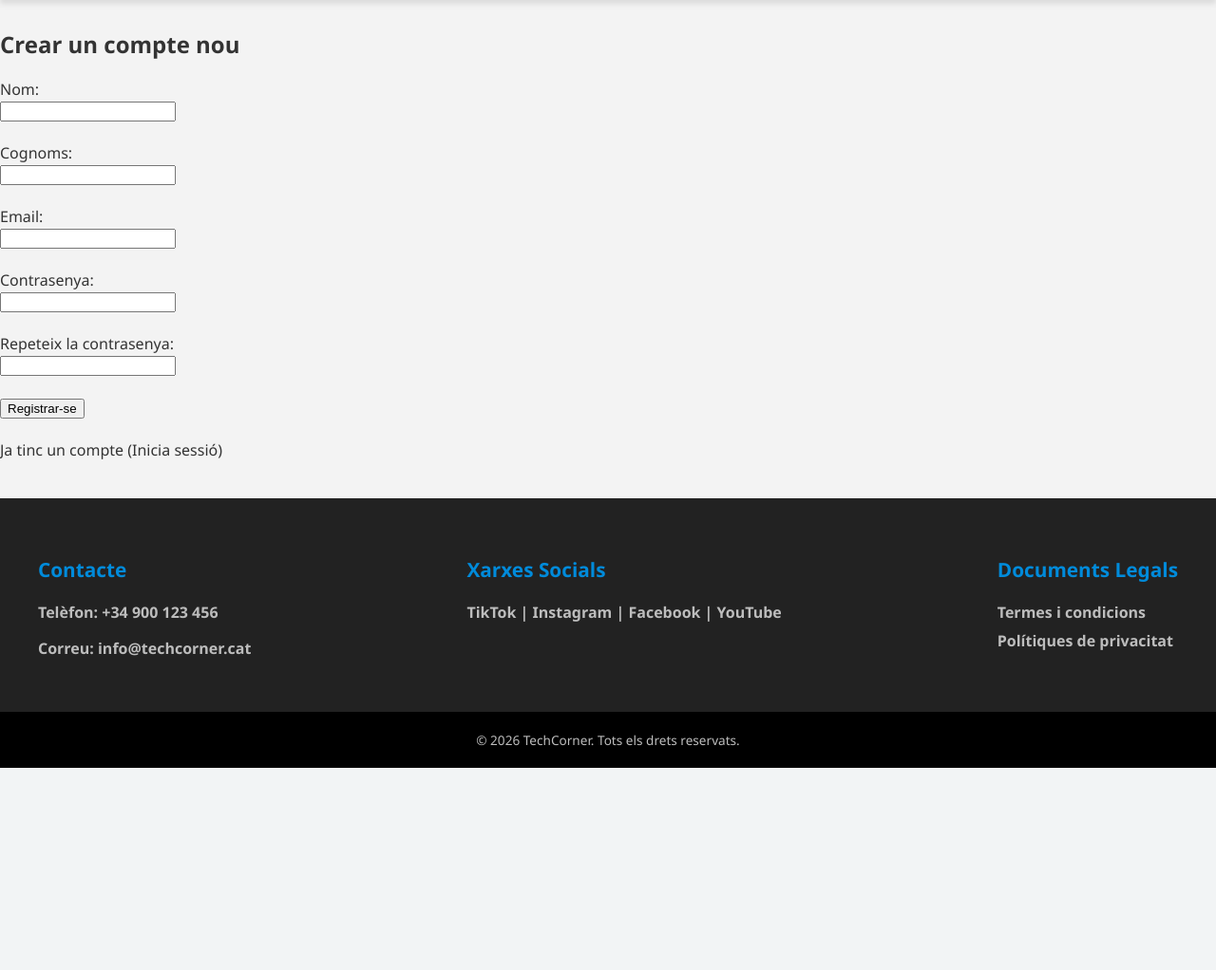
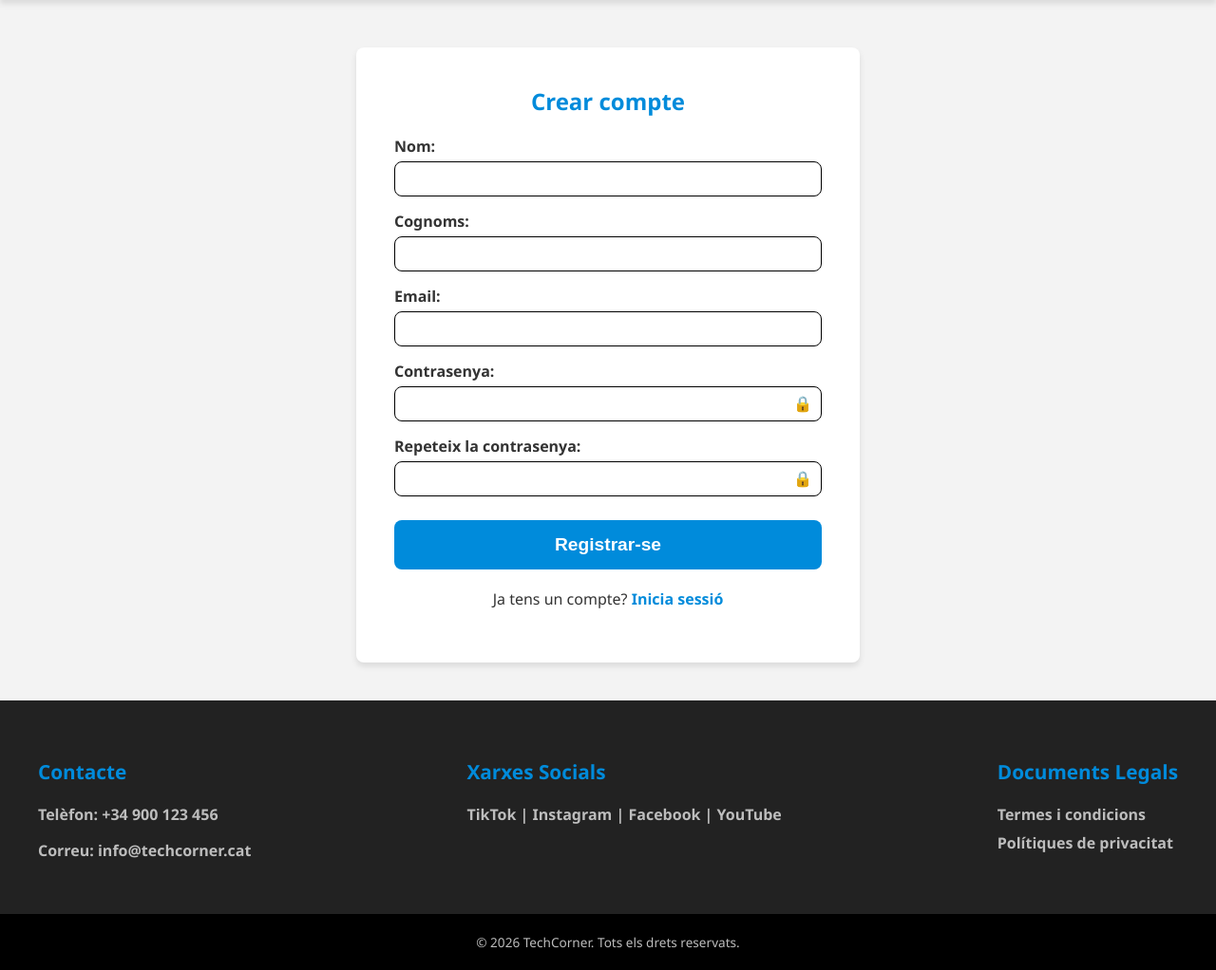
Before and after one commit to alextrigueros/techcorner, a PHP site: template views/registre_view.php in a window 1280 px wide. Shown: the part 70-1092 px from the top of the page at 95% size. Before the commit the page ends 879 px from the top, so only its background shows below. Run offline with PHP 8.4, Linux system fonts and the light colour scheme; the template is opened without the code that fills it, so the values that code supplies are empty.

Commit message:
estil registre

```diff
--- a/assets/css/styles.css
+++ b/assets/css/styles.css
@@ -1153,3 +1153,119 @@ button[name="btn_eliminar_usuari"]:hover {
     transform: scale(1.1);
     background-color: #bd2130;
 }
+
+/*REGISTRE*/
+
+.principal-registre {
+    display: flex;
+    justify-content: center;
+    align-items: center;
+    padding: var(--espai-gran) 0;
+    min-height: 60vh;
+}
+
+.caixa-formulari {
+    background-color: var(--color-blanc);
+    padding: var(--espai-gran);
+    border-radius: var(--radi-bora);
+    box-shadow: var(--ombra-suau);
+    width: 100%;
+    max-width: 450px;
+    margin: var(--espai-gran) auto;
+}
+
+.caixa-formulari h2 {
+    color: var(--color-primari);
+    margin-top: 0;
+    margin-bottom: var(--espai-mig);
+    text-align: center;
+    font-size: 1.5rem;
+}
+
+.missatge-error {
+    background-color: #f8d7da;
+    color: var(--color-error);
+    padding: 12px;
+    border-radius: var(--radi-bora);
+    margin-bottom: var(--espai-mig);
+    text-align: center;
+    font-size: 1rem;
+    font-weight: bold;
+}
+
+/*Estructura dels camps*/
+.grup-formulari {
+    margin-bottom: 15px;
+}
+
+.grup-formulari label {
+    display: block;
+    font-weight: 600;
+    margin-bottom: 5px;
+    color: var(--color-text);
+}
+
+.grup-formulari input {
+    width: 100%;
+    padding: 10px;
+    border: 1px solid var(--color-negre);
+    border-radius: var(--radi-bora);
+    box-sizing: border-box;
+}
+
+.grup-formulari input:focus {
+    outline: none;
+    border-color: var(--color-secundari);
+}
+
+.contenidor-input-password {
+    position: relative;
+    display: flex;
+    align-items: center;
+}
+
+.contenidor-input-password input {
+    padding-right: 40px;
+}
+
+.boto-revelar {
+    position: absolute;
+    right: 10px;
+    background: none;
+    border: none;
+    cursor: pointer;
+    font-size: 1rem;
+    padding: 0;
+    color: var(--color-text);
+}
+
+.boto-revelar:hover {
+    opacity: 0.7;
+    background: none;
+}
+
+/*Botó de registre*/
+.formulari-registre .boto-primari-gran {
+    width: 100%;
+    border: none;
+    cursor: pointer;
+    margin-top: 10px;
+    font-weight: 600;
+}
+
+.text-peu-formulari {
+    text-align: center;
+    margin-top: var(--espai-mig);
+    font-size: 1rem;
+    color: var(--color-text);
+}
+
+.text-peu-formulari a {
+    color: var(--color-primari);
+    text-decoration: none;
+    font-weight: 600;
+}
+
+.text-peu-formulari a:hover {
+    text-decoration: underline;
+}
--- /dev/null
+++ b/assets/js/registre.js
@@ -0,0 +1,13 @@
+//Funció per mostrar/ocultar la contrasenya
+function togglePassword(inputId, button) {
+    let input = document.querySelector("#" + inputId);
+
+    if (input.type === "password") {
+        input.type = "text";
+        button.textContent = "🔓";
+    }
+    else {
+        input.type = "password";
+        button.textContent = "🔒";
+    }
+}
--- a/views/registre_view.php
+++ b/views/registre_view.php
@@ -10,39 +10,58 @@
 
 <body>
     <?php include "views/header_view.php"; ?>
-    <h2>Crear un compte nou</h2>
+    <div class="contenidor">
+        <div class="caixa-formulari">
+            <h2>Crear compte</h2>
 
-    <!-- Si hi ha un error, el mostrem -->
-    <?php
-    if (isset($error)) {
-        echo "<p style='color: red;'> $error </p>";
-    }
-    ?>
+            <!-- Si hi ha un error, el mostrem -->
+            <?php
+            if (isset($error)) {
+                echo "<p class='missatge-error'> $error </p>";
+            }
+            ?>
 
-    <form action="index.php?accio=registre" method="POST">
+            <form action="index.php?accio=registre" method="POST" class="formulari-registre">
+                <div class="grup-formulari">
+                    <label for="nom">Nom:</label>
+                    <input type="text" id="nom" name="nom" required>
+                </div>
 
-        <label>Nom:</label><br>
-        <input type="text" name="nom" required><br><br>
+                <div class="grup-formulari">
+                    <label for="cognoms">Cognoms:</label>
+                    <input type="text" id="cognoms" name="cognoms" required>
+                </div>
 
-        <label>Cognoms:</label><br>
-        <input type="text" name="cognoms" required><br><br>
+                <div class="grup-formulari">
+                    <label for="email">Email:</label>
+                    <input type="email" id="email" name="email" required>
+                </div>
 
-        <label>Email:</label><br>
-        <input type="email" name="email" required><br><br>
+                <div class="grup-formulari">
+                    <label for="password">Contrasenya:</label>
+                    <div class="contenidor-input-password">
+                        <input type="password" id="password" name="password" required>
+                        <button type="button" class="boto-revelar" onclick="togglePassword('password', this)">🔒</button>
+                    </div>
+                </div>
 
-        <label>Contrasenya:</label><br>
-        <input type="password" name="password" required><br><br>
+                <div class="grup-formulari">
+                    <label for="password_confirm">Repeteix la contrasenya:</label>
+                    <div class="contenidor-input-password">
+                        <input type="password" id="password_confirm" name="password_confirm" required>
+                        <button type="button" class="boto-revelar" onclick="togglePassword('password_confirm', this)">🔒</button>
+                    </div>
+                </div>
 
-        <label>Repeteix la contrasenya:</label><br>
-        <input type="password" name="password_confirm" required><br><br>
+                <button type="submit" name="btn_registre" class="boto-primari-gran">Registrar-se</button>
+            </form>
 
+            <p class="text-peu-formulari">Ja tens un compte? <a href="index.php?accio=login">Inicia sessió</a></p>
+        </div>
+    </div>
 
-        <button type="submit" name="btn_registre">Registrar-se</button>
-    </form>
-
-    <br>
-    <a href="index.php?accio=login">Ja tinc un compte (Inicia sessió)</a>
     <?php include "views/footer_view.php"; ?>
+    <script src="assets/js/registre.js"></script>
 
 </body>
 
```
